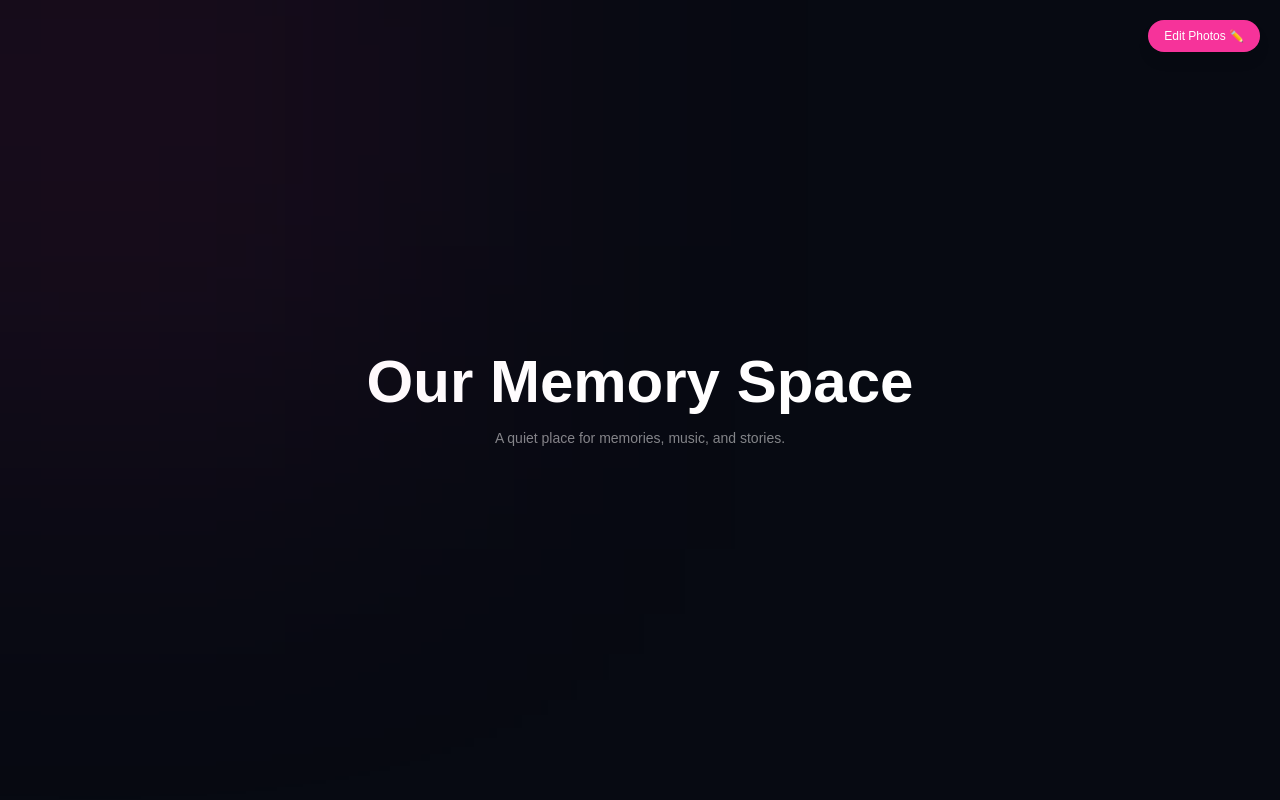
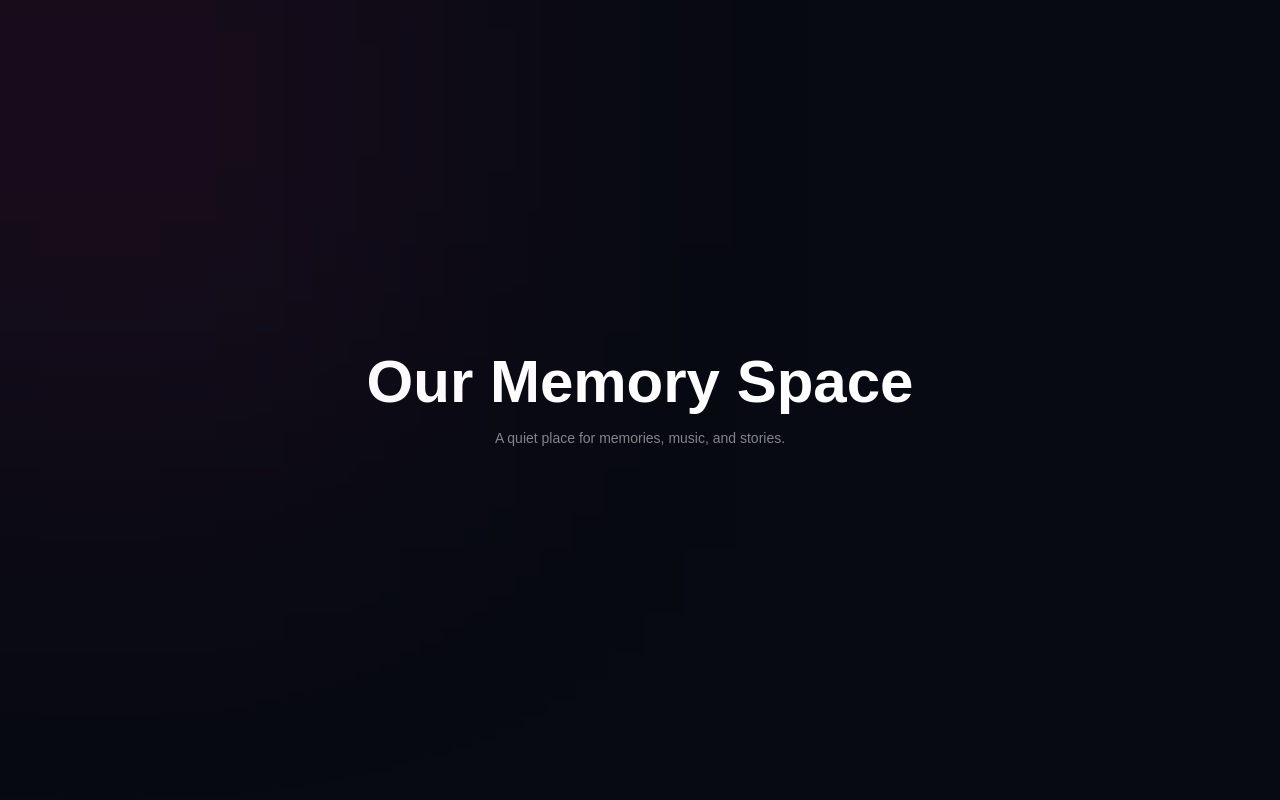
Before and after one commit to kikuktok2-eng/memory24, a Next.js app: page / in a window 1280 px wide. Shown: the top 800 px of the page. Built offline with nearby package versions, Linux system fonts and the light colour scheme.

Commit message:
menghapus tombol edit

```diff
--- a/app/page.tsx
+++ b/app/page.tsx
@@ -3,10 +3,8 @@
 import { useEffect, useState } from "react";
 import { motion } from "framer-motion";
 import Loading from "./components/Loading";
-import { useRouter } from "next/navigation";
 
 export default function Home() {
-  const router = useRouter();
   const [loading, setLoading] = useState(true);
 
   useEffect(() => {
@@ -16,33 +14,12 @@ export default function Home() {
 
   if (loading) return <Loading />;
 
-  // 🔐 CHECK LOGIN BEFORE GO EDIT
-  const handleEditClick = () => {
-    const auth = localStorage.getItem("auth");
-
-    if (auth === "admin") {
-      router.push("/edit");
-    } else {
-      router.push("/login");
-    }
-  };
-
   return (
     <main className="min-h-screen bg-[#070A12] text-white relative overflow-hidden">
 
       {/* BACKGROUND GLOW */}
       <div className="absolute w-[600px] h-[600px] bg-pink-500/10 blur-[180px] top-[-200px] left-[-200px]" />
       <div className="absolute w-[500px] h-[500px] bg-blue-500/10 blur-[160px] bottom-[-200px] right-[-200px]" />
-
-      {/* TOP RIGHT BUTTON (PROTECTED EDIT) */}
-      <div className="fixed top-5 right-5 z-50">
-        <button
-          onClick={handleEditClick}
-          className="px-4 py-2 rounded-full bg-pink-500 hover:bg-pink-600 text-xs shadow-lg transition-all"
-        >
-          Edit Photos ✏️
-        </button>
-      </div>
 
       {/* HERO */}
       <section className="h-screen flex flex-col items-center justify-center text-center px-6">
```
